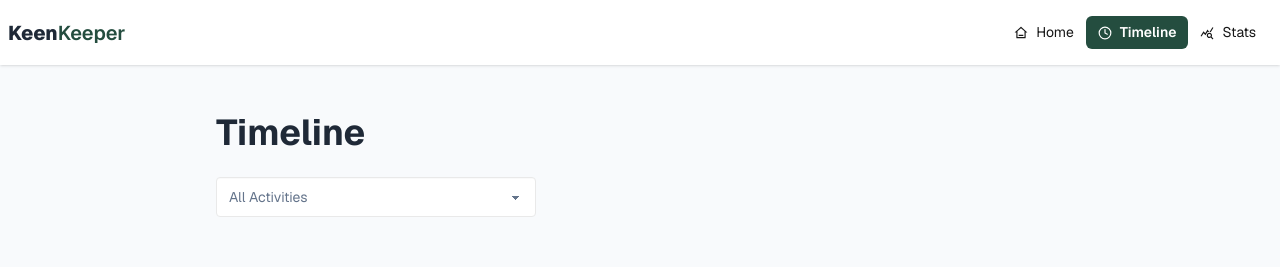
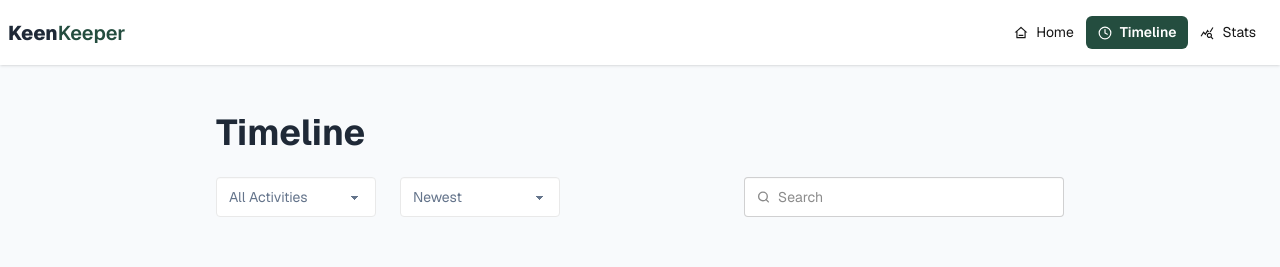
Before and after one commit to RizviBR0/B13-A7-keen-keeper, a Next.js app: page /timeline in a window 1280 px wide. Shown: the top 267 px of the page. Built offline with nearby package versions, Linux system fonts and the light colour scheme.

Commit message:
added sorting and search input to timeline

```diff
--- a/src/app/timeline/page.jsx
+++ b/src/app/timeline/page.jsx
@@ -10,6 +10,7 @@
 export default function TimelinePage() {
     const { activities } = useContext(TimelineContext);
     const [filter, setFilter] = useState("All Activities");
+    const [sort, setSort] = useState("Newest");
 
     const getIcon = (filterType) => {
         if (filterType === "Text") {
@@ -31,13 +32,15 @@
         return activity.type === filter;
     });
 
+
     return (
         <div className="max-w-4xl mx-auto py-12 px-6">
             <h1 className="text-[#1F2937] font-bold text-4xl mb-6">Timeline</h1>
 
-            <div className="mb-8">
+            <div className="mb-8 flex flex-row justify-between items-center gap-6">
+                <div className="flex gap-6">
                     <select
-                    className="select select-bordered w-full max-w-xs border-[#E9E9E9] text-[#64748B]"
+                        className="select select-bordered w-40 max-w-xs border-[#E9E9E9] text-[#64748B]"
                         value={filter}
                         onChange={(e) => setFilter(e.target.value)}
                     >
@@ -46,6 +49,33 @@
                         <option>Text</option>
                         <option>Video</option>
                     </select>
+
+                    <select
+                        className="select select-bordered w-40 max-w-xs border-[#E9E9E9] text-[#64748B]"
+                        value={sort}
+                        onChange={(e) => setSort(e.target.value)}
+                    >
+                        <option disabled={true}>Sort By</option>
+                        <option>Newest</option>
+                        <option>Oldest</option>
+                    </select>
+                </div>
+
+                <label className="input">
+                    <svg className="h-[1em] opacity-50" xmlns="http://www.w3.org/2000/svg" viewBox="0 0 24 24">
+                        <g
+                            strokeLinejoin="round"
+                            strokeLinecap="round"
+                            strokeWidth="2.5"
+                            fill="none"
+                            stroke="currentColor"
+                        >
+                            <circle cx="11" cy="11" r="8"></circle>
+                            <path d="m21 21-4.3-4.3"></path>
+                        </g>
+                    </svg>
+                    <input type="search" required placeholder="Search" />
+                </label>
             </div>
 
             <div className="space-y-4">
```
Lines whose indentation alone changed are shown as unchanged.
